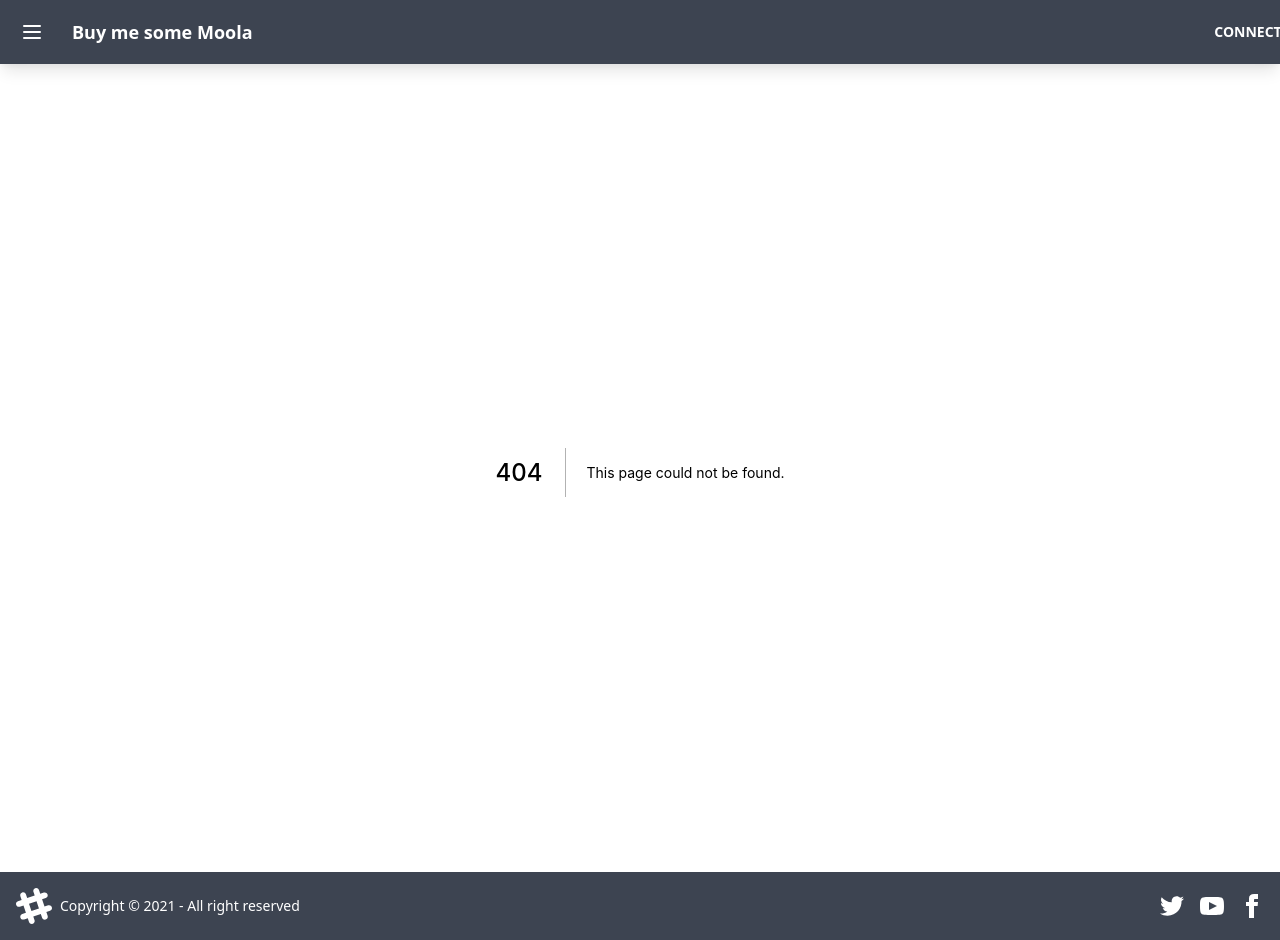
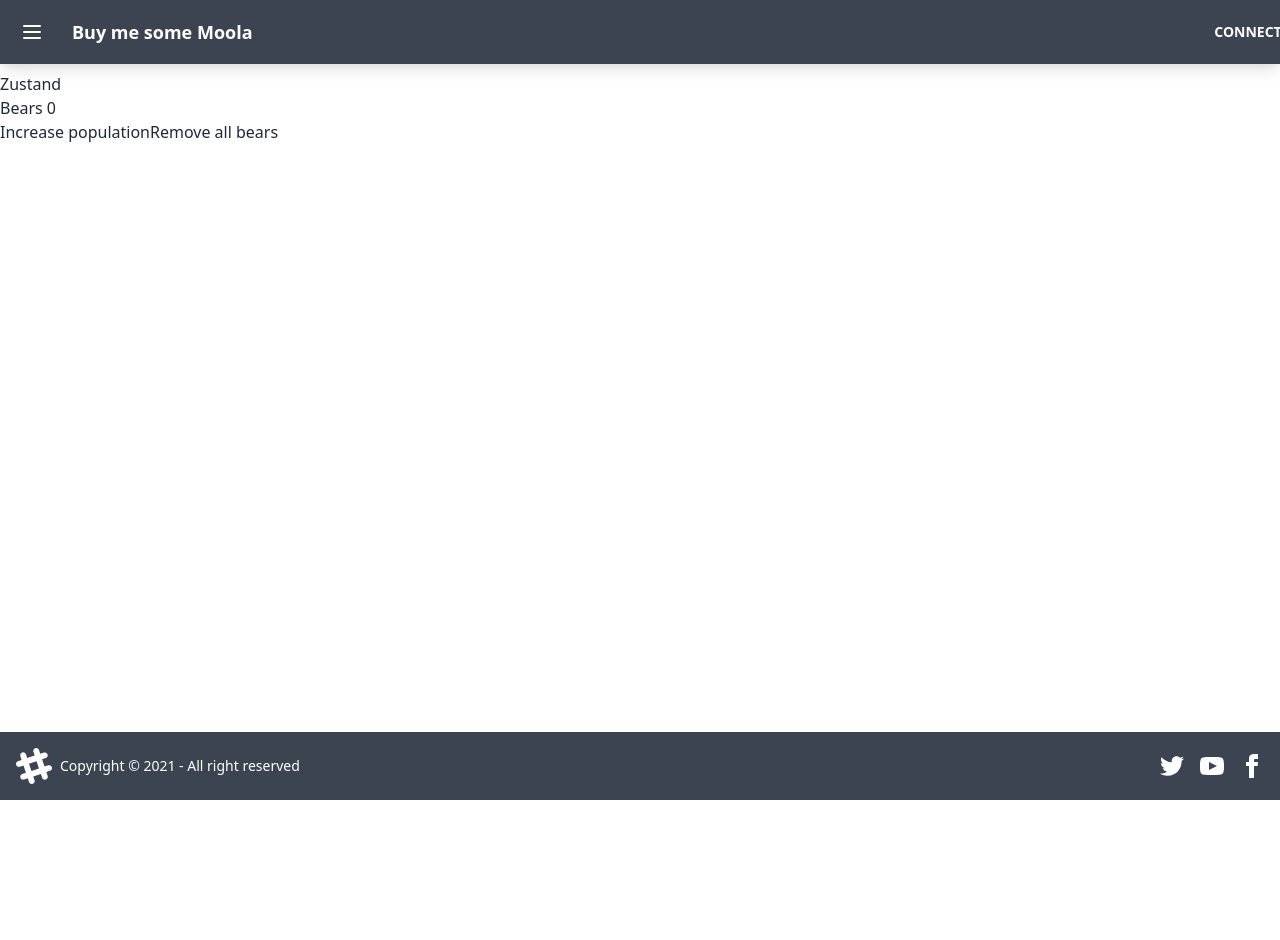
Before and after one commit to hussamkhatib/buymesomemoola, a Next.js app: page /zustand in a window 1280 px wide. Before the commit this address had no page. After the commit the page ends 800 px from the top, so only its background shows below. Built offline with nearby package versions, Linux system fonts and the light colour scheme.

Commit message:
feat: add zustand for state management , create temp zustand page to test

```diff
--- a/package.json
+++ b/package.json
@@ -11,7 +11,8 @@
     "next": "^11.1.2",
     "prop-types": "^15.7.2",
     "react": "^17.0.2",
-    "react-dom": "^17.0.2"
+    "react-dom": "^17.0.2",
+    "zustand": "^3.6.0"
   },
   "devDependencies": {
     "autoprefixer": "^10.3.7",
--- /dev/null
+++ b/pages/zustand.jsx
@@ -0,0 +1,21 @@
+import React from "react";
+import { useStore } from "../src/stores/user.store";
+
+
+export default function Zustand() {
+  const bears = useStore(state => state.bears)
+  const increasePopulation = useStore(state => state.increasePopulation)
+
+  return <div>
+    <h1>Zustand</h1>
+    <p>
+      Bears {bears}
+    </p>
+    <button type='button' onClick={increasePopulation}>
+      Increase population
+    </button>
+    <button type='button' onClick={increasePopulation}>
+      Remove all bears
+    </button>
+  </div>;
+}
--- /dev/null
+++ b/src/stores/user.store.js
@@ -0,0 +1,8 @@
+/* eslint-disable import/prefer-default-export */
+import create from 'zustand';
+
+export const useStore = create((set) => ({
+  bears: 0,
+  increasePopulation: () => set((state) => ({ bears: state.bears + 1 })),
+  removeAllBears: () => set({ bears: 0 }),
+}));
```
Also changed, not shown: 1 other file (tests, documents, lock files or other folders).
